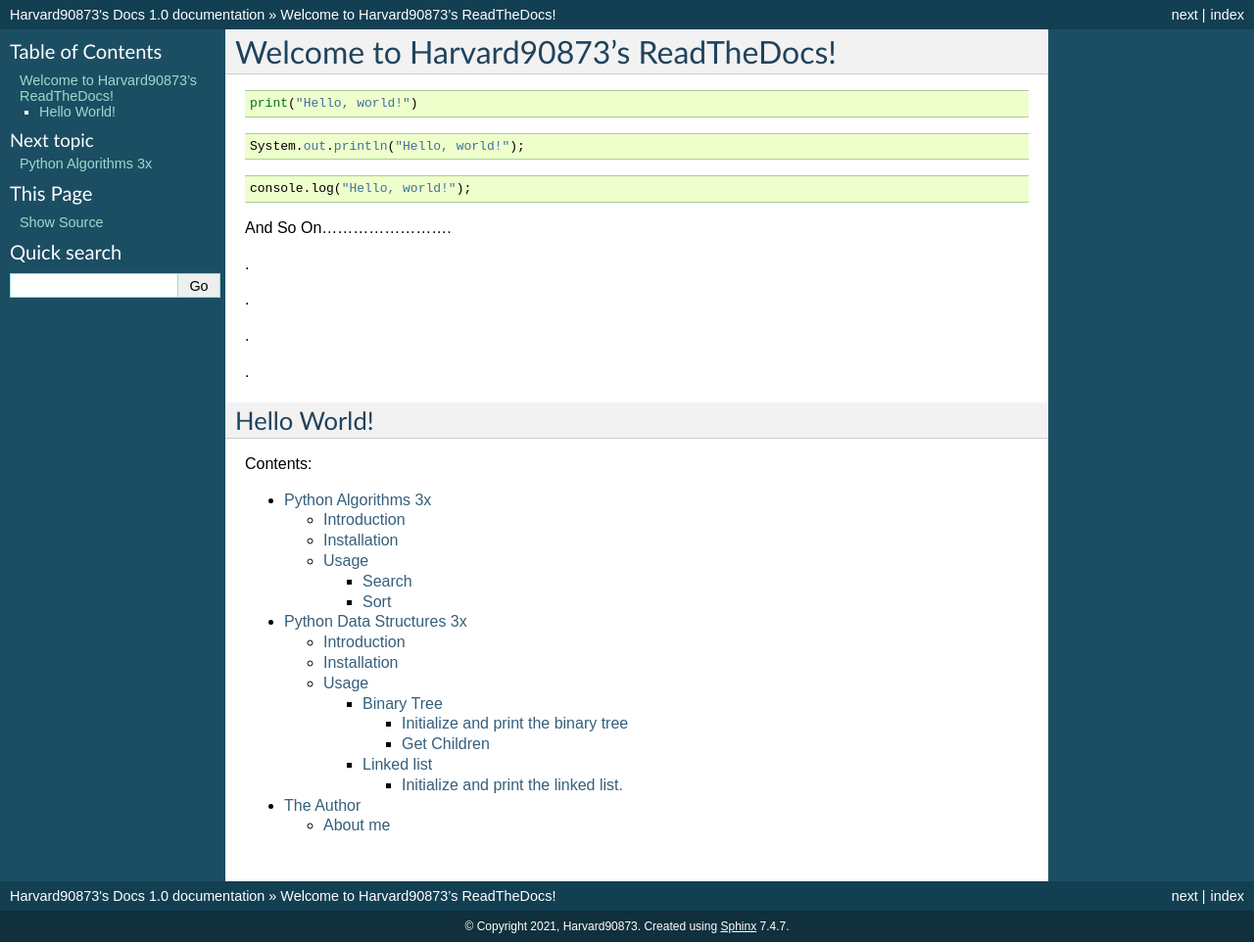
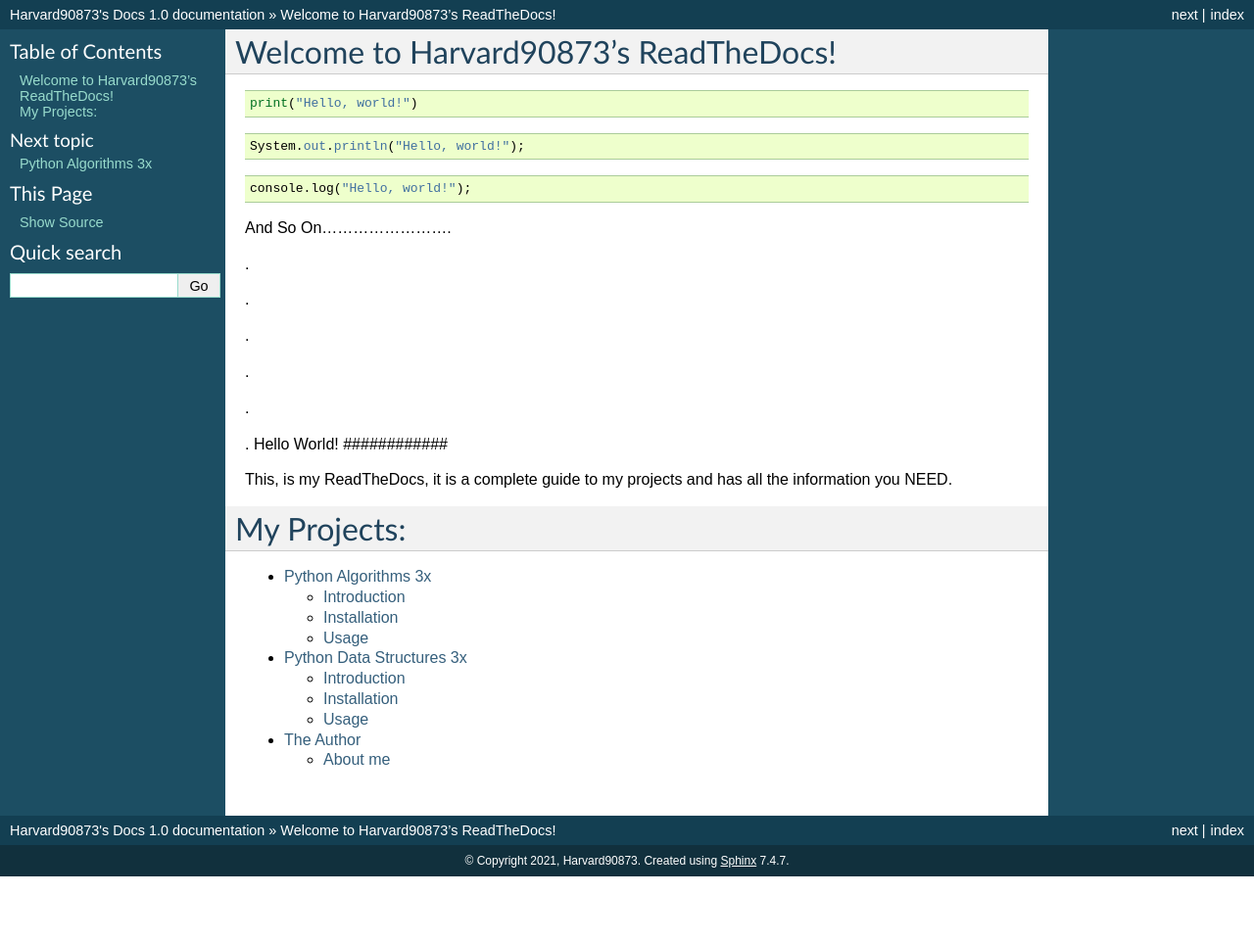
Before and after one commit to timthedev07/docs, a Sphinx documentation site: the page built from source/index.rst, in a window 1280 px wide. Shown: the whole page at 98% size. Built offline with Sphinx 7.4.7, drawn with Linux system fonts in a browser that asks for light colours; after the commit the page ends 900 px from its top, so only the background shows below that.

```diff
--- a/source/index.rst
+++ b/source/index.rst
@@ -28,15 +28,21 @@ And So On.........................
 
 .
 
+.
+
+.
 Hello World!
 ############
 
+This, is my ReadTheDocs, it is a complete guide to my projects
+and has all the information you NEED.
 
 
-Contents:
+My Projects:
+============
 
 .. toctree::
-   :maxdepth: 7
+   :maxdepth: 2
    :glob:
 
    *
```
